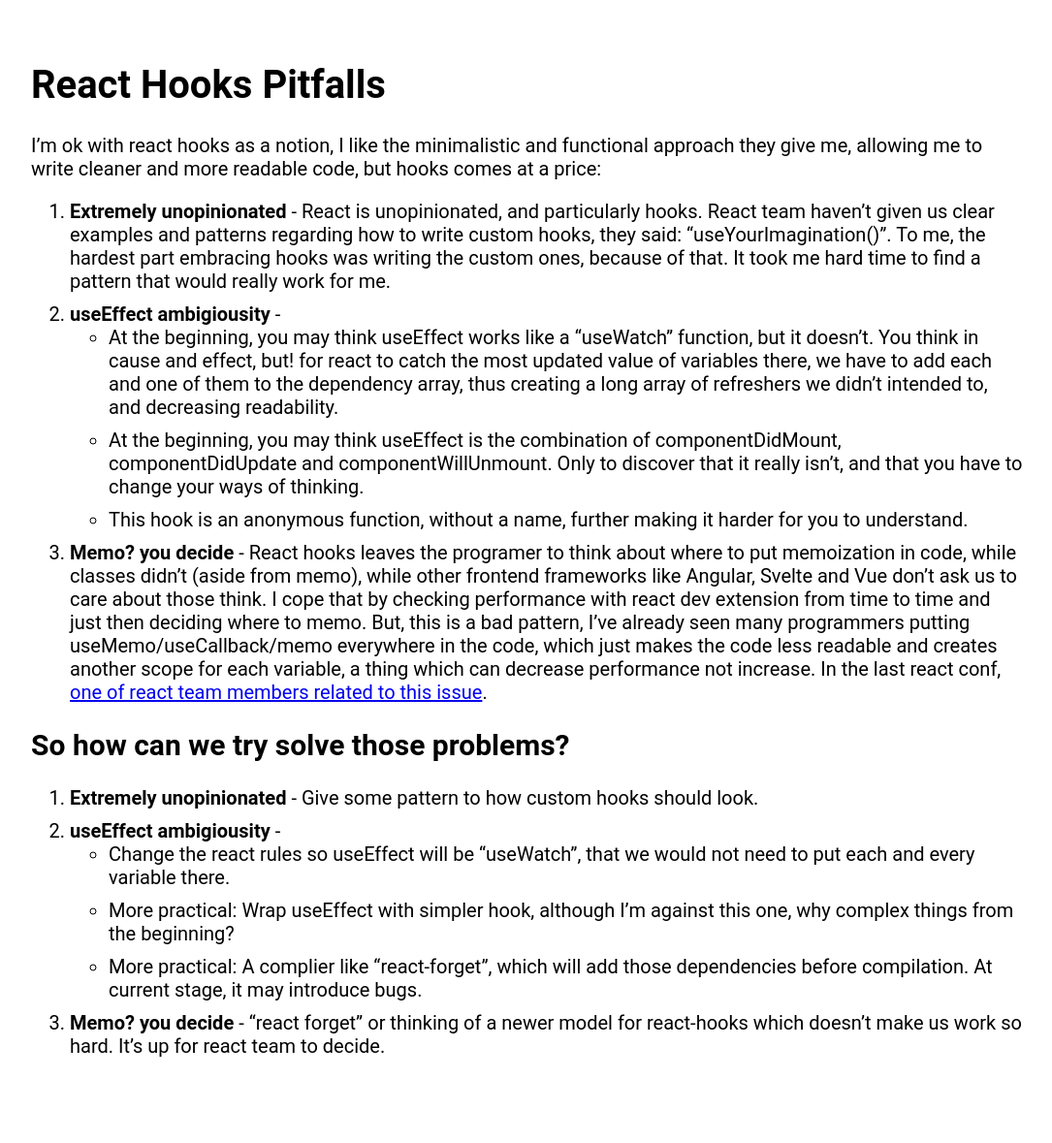
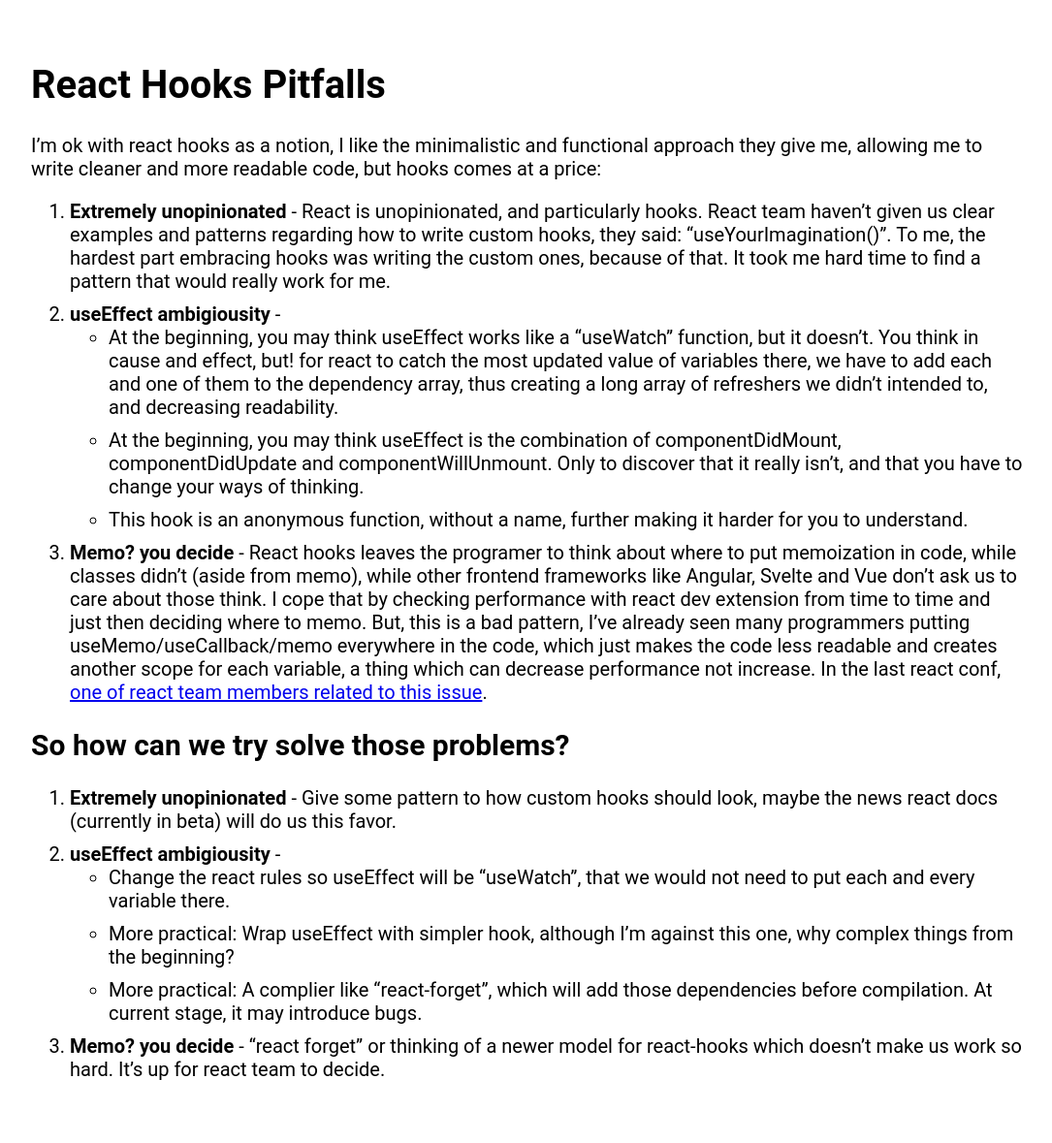
Before and after one commit to purple-cmd/blog, a Jekyll site: the page built from _posts/2021-12-24-react-hooks-pitfalls.md, in a window 1280 px wide. Shown: the whole page at 97% size, without its empty margins (96-1181 px from the left). Built offline with Jekyll 4.4.1, drawn with Linux system fonts in a browser that asks for light colours; before the commit the page ends 1155 px from its top, so only the background shows below that.

Commit message:
added a sentence

```diff
--- a/_posts/2021-12-24-react-hooks-pitfalls.md
+++ b/_posts/2021-12-24-react-hooks-pitfalls.md
@@ -14,7 +14,7 @@
 In the last react conf, [one of react team members related to this issue](https://www.youtube.com/watch?v=lGEMwh32soc).
 
 ## So how can we try solve those problems?
-1. __Extremely unopinionated__ - Give some pattern to how custom hooks should look.
+1. __Extremely unopinionated__ - Give some pattern to how custom hooks should look, maybe the news react docs (currently in beta) will do us this favor.
 2. __useEffect ambigiousity__ -
 - Change the react rules so useEffect will be "useWatch", that we would not need to put each and every variable there.
 - More practical: Wrap useEffect with simpler hook, although I'm against this one, why complex things from the beginning?
```
